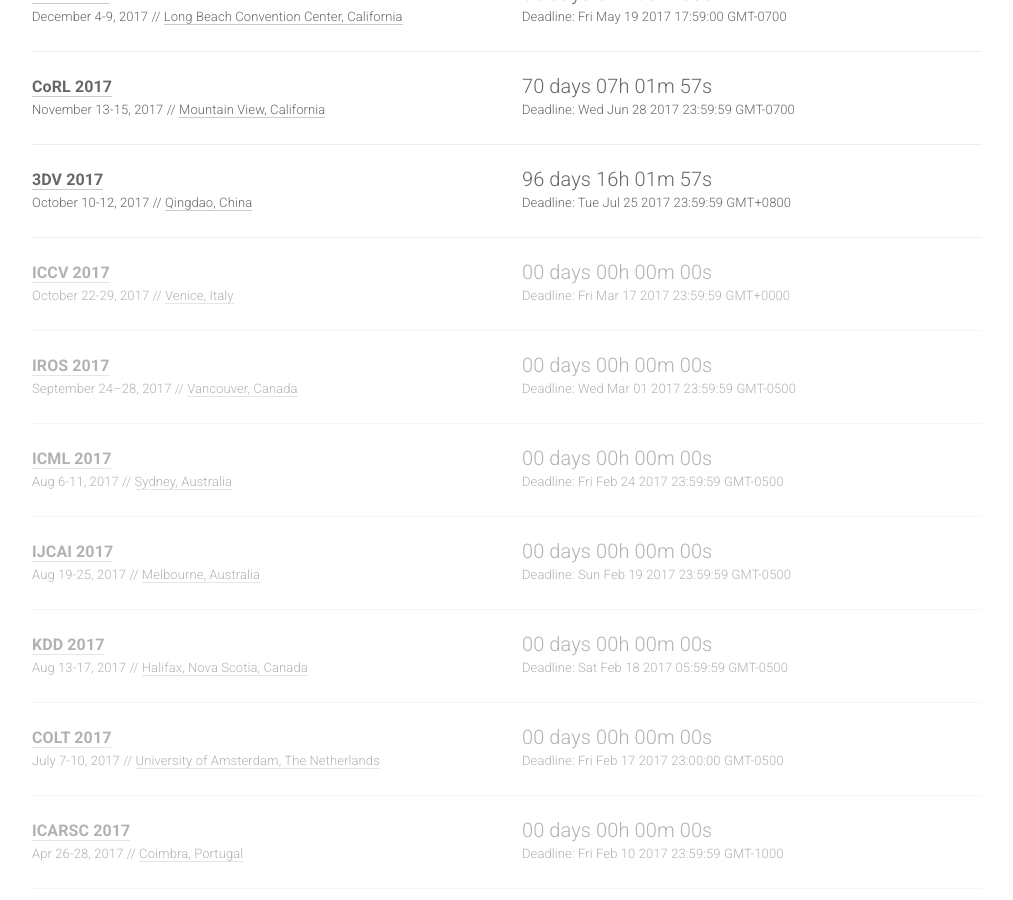
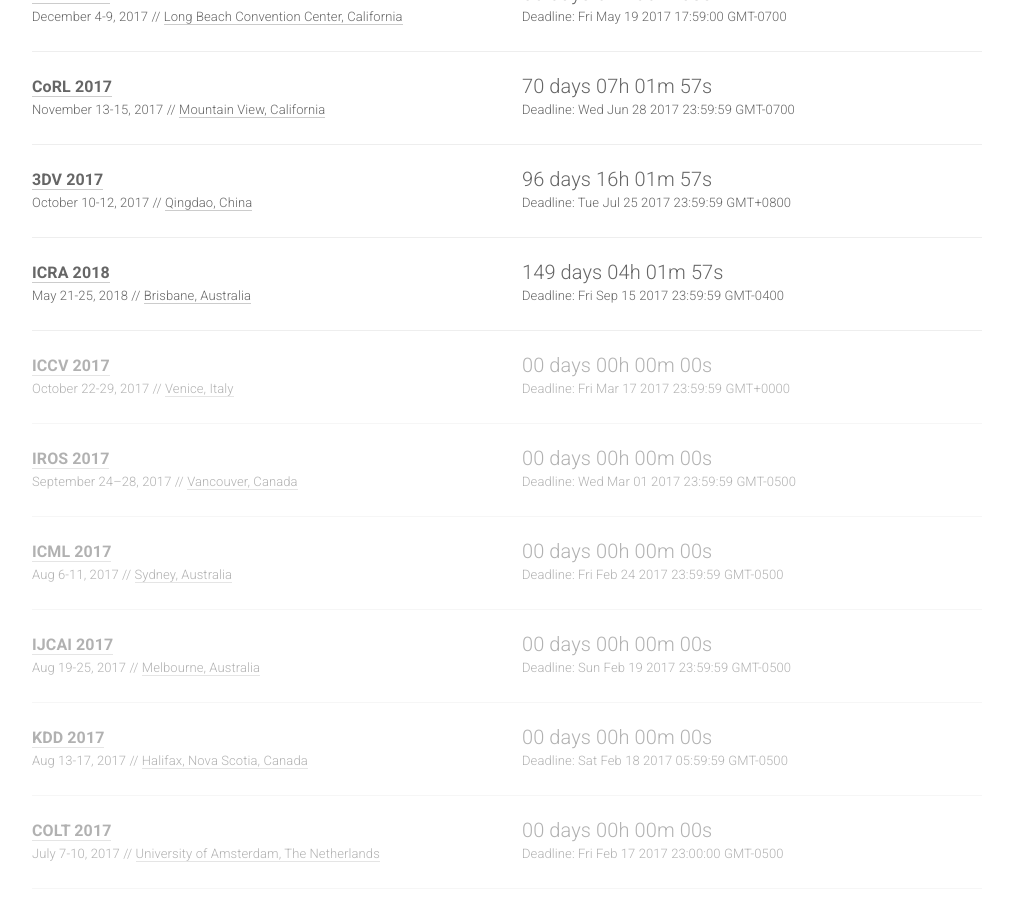
Before and after one commit to paperswithcode/ai-deadlines, a Jekyll site: the page built from index.html, in a window 1280 px wide and 900 px high, scrolled down 1058 px. Shown: the whole window, without its empty margins (133-1146 px from the left). Built offline with Jekyll 4.4.1, drawn with Linux system fonts in a browser that asks for light colours; nearby versions of some CDN libraries; comment, search, counter and statistics services are not loaded.

Commit message:
Add entry of ICRA2018

```diff
--- a/_data/conferences.yml
+++ b/_data/conferences.yml
@@ -114,6 +114,15 @@
   date: October 10-12, 2017
   place: Qingdao, China
   sub: CV
+
+- name: ICRA
+  year: 2018
+  id: icra18
+  link: http://www.icra2018.org/
+  deadline: "2017-09-15 23:59:59"
+  date: May 21-25, 2018
+  place: Brisbane, Australia
+  sub: RO
 
 - name: ICCV
   year: 2017
```
